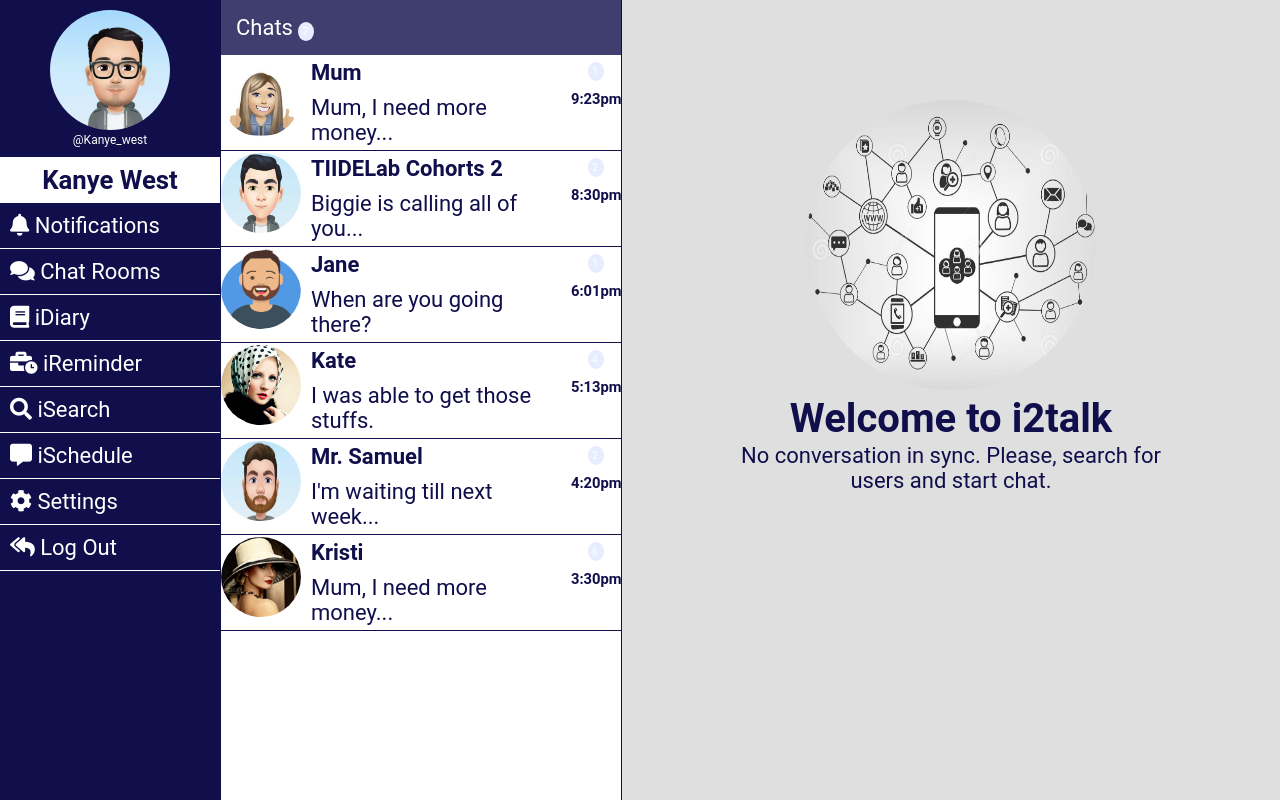
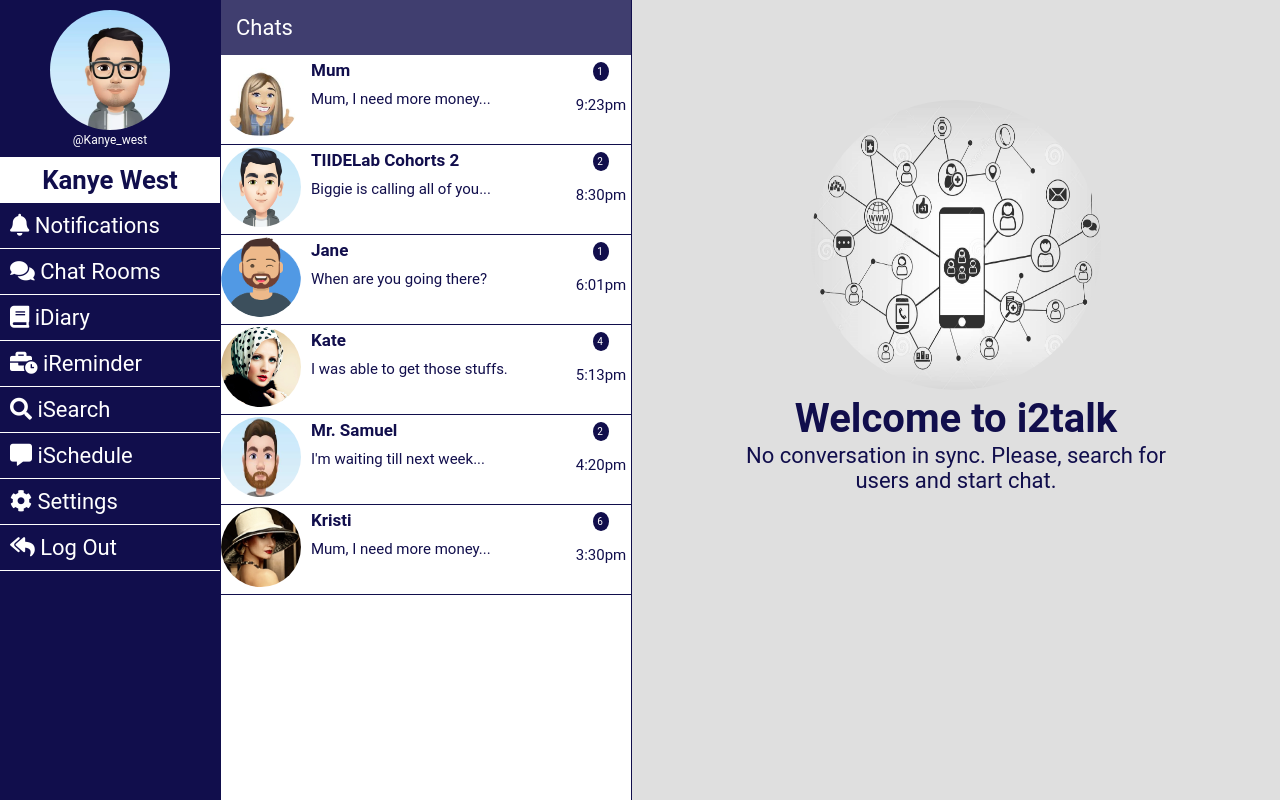
Before and after one commit to nazeeeh/Chat-App, a plain HTML site: page chat.html in a window 1280 px wide. Drawn offline with Linux system fonts and the light colour scheme.

Commit message:
Project i2talk Demo - Update

```diff
--- a/chat.html
+++ b/chat.html
@@ -39,7 +39,7 @@
   <!-- Chat Menu-->
   <div class="chat-menu">
   	<div class="chat-header">
-  		Chats <span class="chat-counter">7</span>
+  		Chats
   	</div>
   	<div class="chat-box">
   		<div class="chat-box-img">
@@ -51,7 +51,7 @@
   		</div>
   		<div class="chat-box-stats">
   			<p><span class="chat-counter">1</span></p>
-  			<h6>9:23pm</h6>
+  			<h7>9:23pm</h7>
   		</div>
   	</div>
   	  	<div class="chat-box">
@@ -64,7 +64,7 @@
   		</div>
   		<div class="chat-box-stats">
   			<p><span class="chat-counter">2</span></p>
-  			<h6>8:30pm</h6>
+  			<h7>8:30pm</h7>
   		</div>
   	</div>
   	  	<div class="chat-box">
@@ -77,7 +77,7 @@
   		</div>
   		<div class="chat-box-stats">
   			<p><span class="chat-counter">1</span></p>
-  			<h6>6:01pm</h6>
+  			<h7>6:01pm</h7>
   		</div>
   	</div>
   	  	<div class="chat-box">
@@ -90,7 +90,7 @@
   		</div>
   		<div class="chat-box-stats">
   			<p><span class="chat-counter">4</span></p>
-  			<h6>5:13pm</h6>
+  			<h7>5:13pm</h7>
   		</div>
   	</div>
   	  	<div class="chat-box">
@@ -103,7 +103,7 @@
   		</div>
   		<div class="chat-box-stats">
   			<p><span class="chat-counter">2</span></p>
-  			<h6>4:20pm</h6>
+  			<h7>4:20pm</h7>
   		</div>
   	</div>
   	  	<div class="chat-box">
@@ -116,7 +116,7 @@
   		</div>
   		<div class="chat-box-stats">
   			<p><span class="chat-counter">6</span></p>
-  			<h6>3:30pm</h6>
+  			<h7>3:30pm</h7>
   		</div>
   	</div>
 
--- a/css/styles.css
+++ b/css/styles.css
@@ -410,6 +410,7 @@
 /* User Journey Buttons */
 .user-btn {
 	margin: 2rem;
+	white-space: nowrap;
 }
 
 .sign-up {
@@ -716,7 +717,7 @@
 /* The side navigation menu */
 .chat-container {
 	display: grid;
-	grid-template-columns: 220px 400px auto;
+	grid-template-columns: 220px 410px auto;
 	grid-gap: 1px;
 	background-color: var(--primary-color);
 	padding: 0;
@@ -778,13 +779,13 @@
 .chat-counter {
 	border-radius: 50%;
 	font-size: 10px;
-	background-color: var(--light-color);
+	background-color: var(--primary-color);
 	color: white;
 	padding: 4px 6px 4px 4px;
 }
 .chat-box {
 	display: grid;
-	grid-template-columns: 80px auto 50px;
+	grid-template-columns: 80px auto 60px;
 	border-bottom: solid 1px;
 }
 .chat-box:hover {
@@ -804,12 +805,19 @@
 }
 .chat-box-msg h4 {
 	margin-bottom: 10px;
+	font-size: 17px;
+}
+.chat-box-msg p {
+	font-size: 15px;
 }
 .chat-box-stats {
 	text-align: center;
 }
 .chat-box-stats p {
 	margin-bottom: 10px;
+}
+.chat-box-stats h7 {
+	font-size: 15px;
 }
 /* The Chat Message menu */
 .chat-message {
```
Also changed, not shown: contact.html (+1 -1 lines), index.html (+6 -6 lines), login.html (+1 -1 lines), signup.html (+1 -1 lines).
